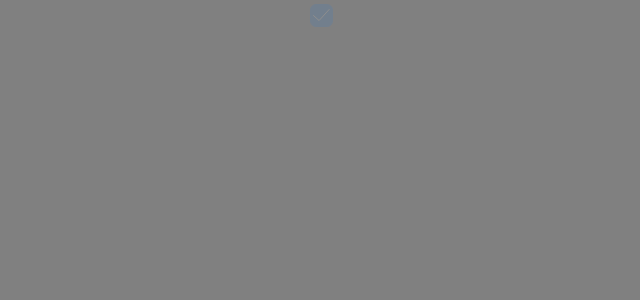
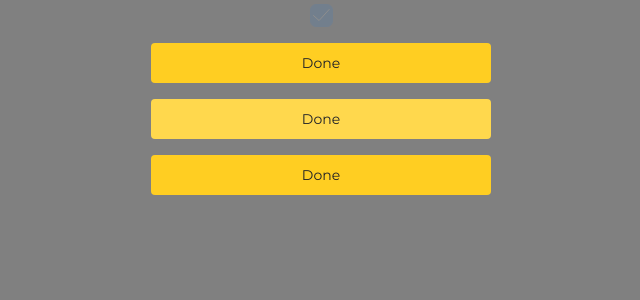
Before and after one commit to HamadiAZ/ellty-frontend, an Angular app: page / in a window 1280 px wide. Shown: the top 300 px of the page, without its empty margins (319-959 px from the left). Built offline with nearby package versions, Linux system fonts and the light colour scheme.

Commit message:
feat: :sparkles: add  the button component

```diff
--- a/src/app/app.html
+++ b/src/app/app.html
@@ -1,10 +1,13 @@
 <main class="main" style="min-height: 100vh; background-color: gray;">
-  <div class="d-flex justify-content-center align-items-center">
+  <div class="d-flex flex-column gap-3 align-items-center">
     <app-checkbox
         [checked]="true"
         [checkedBgColor]="'#007bff'"
         [opacity]="0.1">
     </app-checkbox>
+    <app-button></app-button>
+    <app-button backgroundColor="#FFD84D"></app-button>
+    <app-button></app-button>
   </div>
 
 </main>
--- a/src/app/app.ts
+++ b/src/app/app.ts
@@ -1,9 +1,10 @@
 import { Component, signal } from '@angular/core';
 import { Checkbox } from './components/checkbox/checkbox';
+import { Button } from './components/button/button';
 
 @Component({
   selector: 'app-root',
-  imports: [Checkbox],
+  imports: [Checkbox, Button],
   templateUrl: './app.html',
   styleUrl: './app.scss'
 })
--- /dev/null
+++ b/src/app/components/button/button.html
@@ -0,0 +1 @@
+<button [style.background-color]="backgroundColor" [style.opacity]="opacity">Done</button>
--- /dev/null
+++ b/src/app/components/button/button.scss
@@ -0,0 +1,42 @@
+@import url('https://fonts.googleapis.com/css2?family=Montserrat:wght@400&display=swap');
+
+button {
+  /* Property 1=Default */
+
+  /* Auto layout */
+  display: flex;
+  flex-direction: row;
+  justify-content: center;
+  align-items: center;
+  padding: 10px 20px;
+  gap: 10px;
+  width: 340px;
+  height: 40px;
+
+
+  /* Website color/Orange */
+  border-radius: 4px;
+  border: none;
+  box-shadow: none;
+
+  /* Create new design */
+
+  font-family: 'Montserrat';
+  font-style: normal;
+  font-weight: 400;
+  font-size: 14px;
+  line-height: 130%;
+  /* or 18px */
+  display: flex;
+  align-items: center;
+
+  /* main_color/black */
+  color: #1F2128;
+
+  mix-blend-mode: normal;
+
+  /* Inside auto layout */
+  flex: none;
+  order: 0;
+  flex-grow: 0;
+}
--- a/src/app/components/checkbox/checkbox.ts
+++ b/src/app/components/checkbox/checkbox.ts
@@ -2,6 +2,7 @@
 
 @Component({
   selector: 'app-checkbox',
+  standalone: true,
   imports: [],
   templateUrl: './checkbox.html',
   styleUrl: './checkbox.scss',
```
Also changed, not shown: src/app/components/button/button.ts (added, +12 -0 lines), 1 other file (tests, documents, lock files or other folders).
